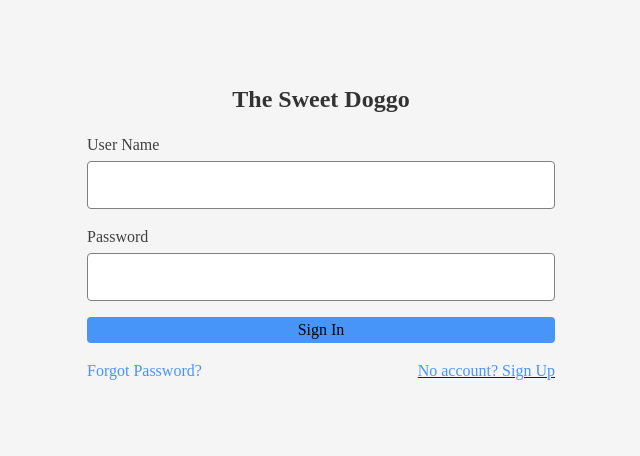
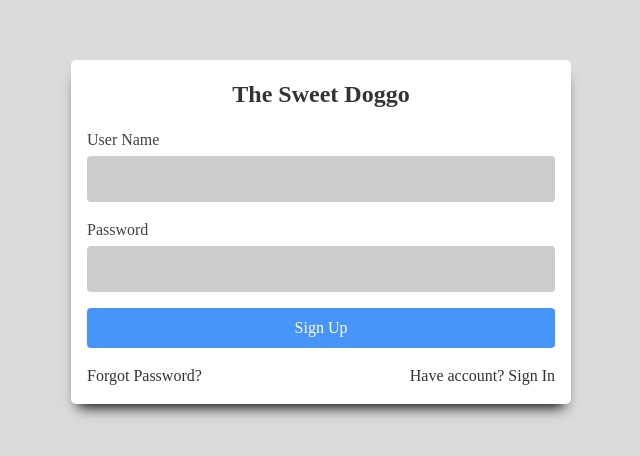
Before and after one commit to mscates/The-Sweet-Doggo, a React (Create React App) app: page /accounts/signup in a window 1280 px wide. Shown: the part 168-624 px from the top of the page, without its empty margins (319-959 px from the left). Built offline with nearby package versions, Linux system fonts and the light colour scheme.

Commit message:
styled the landing page form and signup form, a little more to do but it is looking good

```diff
--- a/src/GlobalStyles.js
+++ b/src/GlobalStyles.js
@@ -45,6 +45,7 @@ body {
 /* A elements that don't have a class get default styles */
 a:not([class]) {
   text-decoration-skip-ink: auto;
+  text-decoration: none;
 }
 
 /* Make images easier to work with */
--- a/src/common.js
+++ b/src/common.js
@@ -1,19 +1,23 @@
-import styled from 'styled-components'
+import styled from "styled-components";
 
-export const Input = styled.input.attrs(props => ({
-  type: props.type = 'text',
-  size: props.size = '.7rem',
-  border: props.border = "1px solid hsl(0, 0%, 50%)",
-  background: props.background
+export const Input = styled.input.attrs((props) => ({
+  type: (props.type = "text"),
+  border: props.border,
+  background: props.background,
+  color: props.color,
+  backgroundFocus: props.backgroundFocus
+
 }))`
-padding: ${({ size }) => size};
-border: ${({ border }) => border};
-background-color: ${({ background }) => background ? background : "hsl(0, 0%, 100%)"};
-color: white;
-border-radius: .25rem;
-&:focus {
-outline: none;
-box-shadow: 0 0 0 1px hsl(0, 0%, 16%);
-background-color: hsl(0, 0%, 20%);
-}
-`
+  padding: 0.7rem;
+  border: none;
+  background-color: ${({ background }) =>
+    background ? background : "white"};
+  color: ${({ color }) => (color ? color : 'white')};
+  border-radius: 0.25rem;
+  &:focus {
+    outline: none;
+    box-shadow: 0 0 0 1px hsl(0, 0%, 16%);
+    background-color: ${({ backgroundFocus }) => backgroundFocus ? backgroundFocus : 'hsl(0, 0%, 20%)'};
+    border: 1px solid hsl(0, 0%, 50%);
+  }
+`;
--- a/src/components/shared/Form.js
+++ b/src/components/shared/Form.js
@@ -20,26 +20,18 @@ const Form = () => {
         <Stack as="form" gutter="lg">
           <Title title="The Sweet Doggo" color={textLight}></Title>
           <StyledInputGroup color={textLightShade} label="User Name">
-            <Input
-              type="text"
-              size=".7rem"
-              border="1px solid hsl(0, 0%, 50%)"
-              background="hsl(0, 0%, 16%)"
-            />
+            <Input type="text" size=".7rem" background="hsl(0, 0%, 16%)" />
           </StyledInputGroup>
           <StyledInputGroup color={textLightShade} label="Password">
-            <Input
-              type="text"
-              size=".7rem"
-              border="1px solid hsl(0, 0%, 50%)"
-              background="hsl(0, 0%, 16%)"
-            />
+            <Input type="text" size=".7rem" background="hsl(0, 0%, 16%)" />
           </StyledInputGroup>
-          <LoginButton background={primary}>Sign In</LoginButton>
+          <LoginButton background={primary} color="white">
+            Sign In
+          </LoginButton>
           <InLine stretch={0}>
-            <AccountText>Forgot Password?</AccountText>
+            <AccountText color="white">Forgot Password?</AccountText>
             <Link to="/accounts/signup">
-              <AccountText>No account? Sign Up</AccountText>
+              <AccountText color="white">No account? Sign Up</AccountText>
             </Link>
           </InLine>
         </Stack>
--- a/src/helpers.js
+++ b/src/helpers.js
@@ -45,12 +45,13 @@ export const landingStyle = {
 
 export const colors = {
       backgroundDark: 'hsl(0, 0%, 26%)',
-      backgroundLight: 'hsl(0, 0%, 96%)',
+      backgroundLight: 'hsl(0, 0%, 86%)',
       textLight: 'hsl(0, 0%, 100%)',
       textLightShade: 'hsl(0, 0%, 90%)',
       textDark: 'hsl(0, 0%, 20%)',
       textDarkShade: 'hsl(0, 0%, 25%)',
       primary: 'hsl(214, 94%, 63%)',
+
 }
 
 export const InputGroup = ({ label, children, className }) => {
@@ -72,18 +73,10 @@ export const Hidden = styled.div`
   }
 `;
 
-export const LoginButton = styled.button.attrs(() => ({
-  as: "button",
-  padding: ["md", "lg"]
-}))`
-border: none;
-border-radius: 0.25rem;
-background: ${({ background }) => background};
-color: ${({ color }) => color};
-`;
+
 
 export const AccountText = styled.p`
-color: hsl(214, 94%, 63%);
+color: ${({ color}) => color ? color : 'hsl(0, 0%, 20%)'};
 `;
 
 export const LandingSplit = styled.div`
@@ -271,3 +264,16 @@ export const Cover = styled.div.attrs(({ children, top, bottom }) => {
     align-self: center;
   }
 `;
+
+export const LoginButton = styled(PadBox).attrs(() => ({
+  as: "button",
+  padding: ["md", "lg"]
+}))`
+border: none;
+border-radius: 0.25rem;
+background: ${({ background }) => background};
+color: ${({ color }) => color};
+&:hover {
+background-color: hsl(214, 94%, 53%);
+}
+`;
--- a/src/pages/landing.js
+++ b/src/pages/landing.js
@@ -1,6 +1,5 @@
 import React from "react";
 import { LandingSplit, Cover, Hidden } from "../helpers";
-import { Link } from "react-router-dom";
 import Form from "../components/shared/Form";
 import { colors, landingStyle } from '../helpers'
 
@@ -11,9 +10,8 @@ const Landing = () => {
       <LandingSplit fraction="4/2" style={{ height: "100vh" }}>
         <Hidden
           style={{ width: "100%", height: "100%", objectFit: "cover" }}
-          aria-label="dog sitting on bed"
         >
-          <img style={landingStyle} />
+          <img aria-label="dog sitting on bed" style={landingStyle} />
         </Hidden>
         <Cover style={{ backgroundColor: backgroundDark }}>
           <Form />
--- a/src/pages/login.js
+++ b/src/pages/login.js
@@ -1,53 +1,58 @@
 import React from "react";
-
+import Title from "../components/Title";
+import {
+  Stack,
+  PadBox,
+  StyledInputGroup,
+  InLine,
+  LoginButton,
+  AccountText,
+} from "../helpers";
+import { Input } from "../common";
 import { Link } from "react-router-dom";
-
+import { colors } from "../helpers";
 
 function Login() {
-
+  const { backgroundLight, textDark, textDarkShade, primary } = colors;
   return (
-    <section className={classes.section}>
-      <article>
-        <Card className={classes.card}>
-          <Typography className={classes.title}>Bountiful Dogs</Typography>
-          <form className={classes.form}>
-            <TextField
-              variant="outlined"
-              margin="dense"
-              name="username"
-              label="User Name"
-              fullWidth
-            />
-            <TextField
-              variant="outlined"
-              margin="dense"
-              type="password"
-              name="password"
-              label="Password"
-              fullWidth
-            />
-
-            <Button
-              type="submit"
-              fullWidth
-              variant="contained"
-              className={classes.auth}
-            >
-              Sign In
-            </Button>
-          </form>
-
-          <div className={classes.signuparea}>
-            <Typography>
-              Don't have an account?{" "}
-              <Link style={{ textDecoration: "none" }} to="/accounts/signup">
-                <span className={classes.signup}>Sign Up</span>
+    <div
+      style={{
+        backgroundColor: backgroundLight,
+        height: "100vh",
+        display: "grid",
+      }}
+    >
+      <div style={{ maxWidth: "500px", width: "100%", margin: "auto" }}>
+        <PadBox as="section" padding="lg">
+          <Stack as="form" gutter="lg">
+            <Title title="The Sweet Doggo" color={textDark}></Title>
+            <StyledInputGroup color={textDarkShade} label="User Name">
+              <Input
+                type="text"
+                size=".7rem"
+                border="1px solid hsl(0, 0%, 50%)"
+                background="white"
+              />
+            </StyledInputGroup>
+            <StyledInputGroup color={textDarkShade} label="Password">
+              <Input
+                type="text"
+                size=".7rem"
+                border="1px solid hsl(0, 0%, 50%)"
+                background="white"
+              />
+            </StyledInputGroup>
+            <LoginButton background={primary}>Sign In</LoginButton>
+            <InLine stretch={0}>
+              <AccountText>Forgot Password?</AccountText>
+              <Link to="/accounts/signup">
+                <AccountText>No account? Sign Up</AccountText>
               </Link>
-            </Typography>
-          </div>
-        </Card>
-      </article>
-    </section>
+            </InLine>
+          </Stack>
+        </PadBox>
+      </div>
+    </div>
   );
 }
 
--- a/src/pages/signup.js
+++ b/src/pages/signup.js
@@ -22,8 +22,8 @@ function SignUp() {
         display: "grid",
       }}
     >
-      <div style={{ maxWidth: '500px', width: '100%', margin: "auto" }}>
-        <PadBox as="section" padding="lg">
+      <div style={{ maxWidth: "500px", width: "100%", margin: "auto" }}>
+        <PadBox style={{ background: 'white', borderRadius: '5px', boxShadow: '0px 10px 13px -7px #000000, 5px 5px 15px 5px rgba(0,0,0,0)'}} as="section" padding="lg">
           <Stack as="form" gutter="lg">
             <Title title="The Sweet Doggo" color={textDark}></Title>
             <StyledInputGroup color={textDarkShade} label="User Name">
@@ -31,7 +31,8 @@ function SignUp() {
                 type="text"
                 size=".7rem"
                 border="1px solid hsl(0, 0%, 50%)"
-                background="white"
+                background="hsl(0, 0%, 80%)"
+                backgroundFocus="hsl(0, 0%, 60%)"
               />
             </StyledInputGroup>
             <StyledInputGroup color={textDarkShade} label="Password">
@@ -39,14 +40,15 @@ function SignUp() {
                 type="text"
                 size=".7rem"
                 border="1px solid hsl(0, 0%, 50%)"
-                background="white"
+                background="hsl(0, 0%, 80%)"
+                backgroundFocus="hsl(0, 0%, 60%)"
               />
             </StyledInputGroup>
-            <LoginButton background={primary}>Sign In</LoginButton>
+            <LoginButton background={primary} color="white">Sign Up</LoginButton>
             <InLine stretch={0}>
               <AccountText>Forgot Password?</AccountText>
-              <Link to="/accounts/signup">
-                <AccountText>No account? Sign Up</AccountText>
+              <Link to="/accounts/login">
+                <AccountText>Have account? Sign In</AccountText>
               </Link>
             </InLine>
           </Stack>
```
